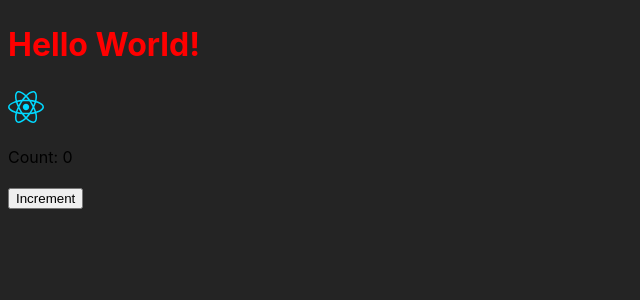
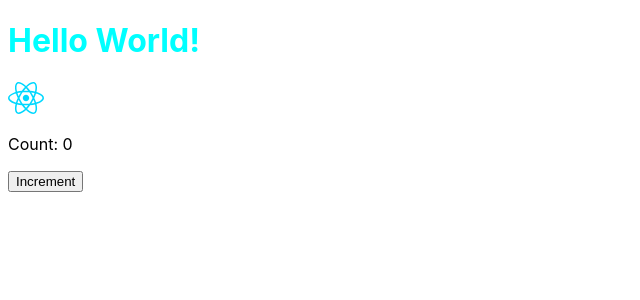
Before and after one commit to genskyff/webpack-template, a React app: page / in a window 1280 px wide. Shown: the top 300 px of the page, without its empty margins (0-640 px from the left). Built offline with nearby package versions, Linux system fonts and the light colour scheme.

Commit message:
fix: scss config

```diff
--- a/src/App.scss
+++ b/src/App.scss
@@ -1,5 +1,9 @@
 :local {
-  .title {
+  h1 {
+    color: aqua;
+  }
+
+  .count {
     color: red;
   }
 }
--- a/src/App.tsx
+++ b/src/App.tsx
@@ -8,7 +8,7 @@ const App = () => {
 
   return (
     <div>
-      <h1 className={styles.title}>Hello World!</h1>
+      <h1>Hello World!</h1>
       <a href="https://react.dev" target="_blank">
         <img src={reactLogo} alt="React logo" />
       </a>
--- a/src/index.css
+++ b/src/index.css
@@ -1,7 +1,3 @@
 :root {
   font-family: Inter, system-ui, Avenir, Helvetica, Arial, sans-serif;
-  line-height: 1.5;
-  font-weight: 400;
-  color-scheme: light dark;
-  background-color: #242424;
 }
```
Also changed, not shown: src/decl.d.ts (+2 -12 lines).
